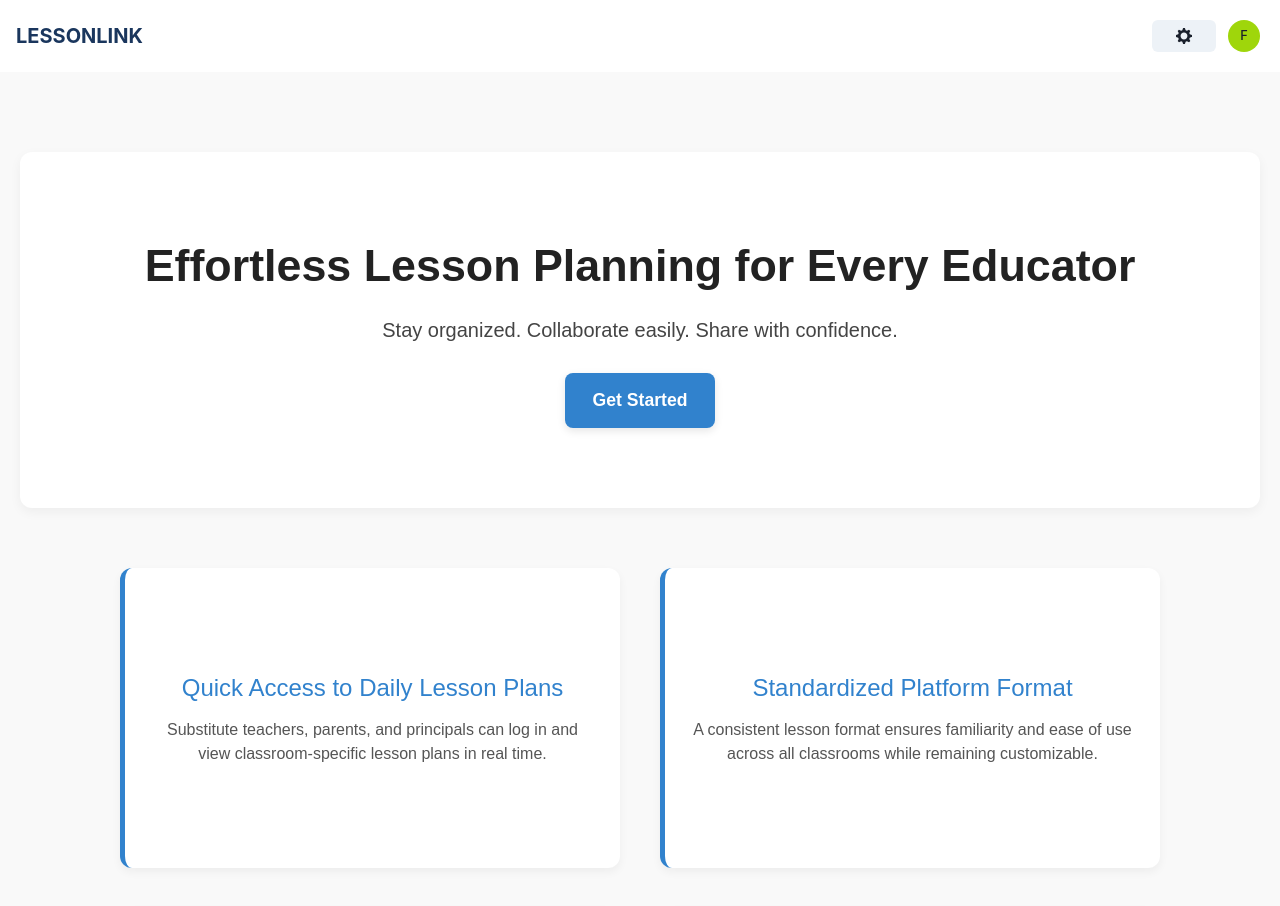
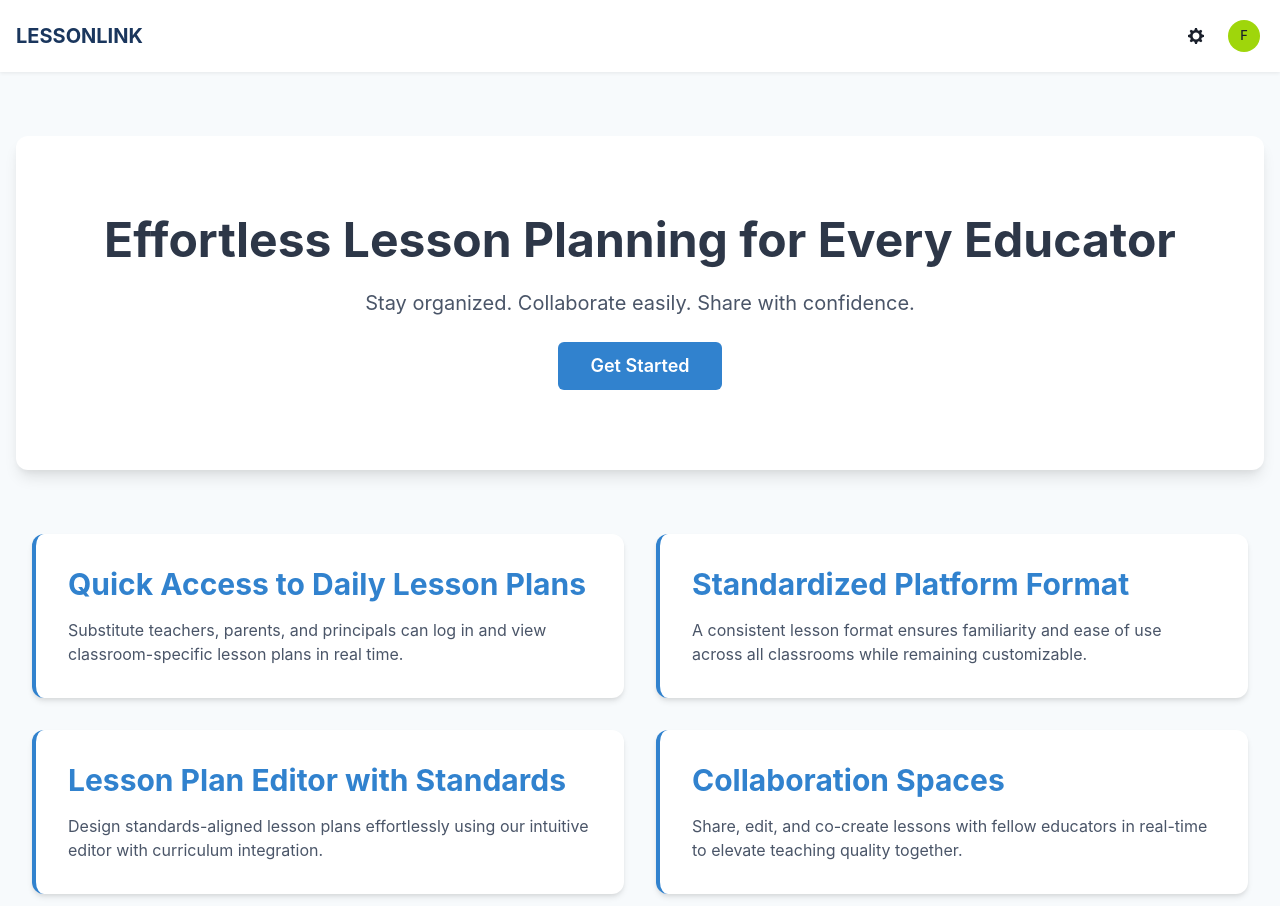
Before and after one commit to WallyMagill/lessonlink, a React (Vite) app in the folder project-client/: page /land in a window 1280 px wide. Shown: the top 906 px of the page. Built offline with nearby package versions, Linux system fonts and the light colour scheme.

Commit message:
Small changes

```diff
--- a/project-client/src/App.jsx
+++ b/project-client/src/App.jsx
@@ -23,7 +23,7 @@ import Home from './pages/Home';
 import LessonEditorPage from './pages/LessonEditorPage';
 import ProfilePage from './pages/ProfilePage';
 import DashboardPage from './pages/DashboardPage';
-import LandingPage from './pages/landing_view';
+import LandingPage from './pages/LandingPage';
 
 // we use history to silence the warning about using an outdated version of react, line generated by A.I.
 const history = createBrowserHistory(); // this also allows us pass new future flags of upcoming React Router v7
--- a/project-client/src/components/Header.jsx
+++ b/project-client/src/components/Header.jsx
@@ -22,9 +22,7 @@ function Header() {
         {/* <IconButton icon={<SettingsIcon />} variant="ghost" aria-label="Settings" /> */}
         <Popover>
           <PopoverTrigger>
-            <Button size="sm">
-              <IconButton icon={<SettingsIcon />} variant="ghost" aria-label="Settings" />
-            </Button>
+            <IconButton icon={<SettingsIcon />} variant="ghost" aria-label="Settings" />
           </PopoverTrigger>
           <Portal>
             <PopoverContent width="xs" minW="xs" display="flex" flexDirection="column" p={2}>
--- /dev/null
+++ b/project-client/src/pages/LandingPage.jsx
@@ -0,0 +1,122 @@
+import React from 'react';
+import {
+  Box,
+  Button,
+  Container,
+  Grid,
+  Heading,
+  Text,
+  VStack,
+  useColorModeValue,
+} from '@chakra-ui/react';
+import Header from '../components/Header';
+import styles from '../styles/LandingPage.module.css';
+
+function LandingPage() {
+  const bgColor = useColorModeValue('gray.50', 'gray.900');
+  const cardBg = useColorModeValue('white', 'gray.800');
+  const borderColor = useColorModeValue('blue.500', 'blue.300');
+
+  return (
+    <Box className={styles['landing-root']} minH="100vh" bg={bgColor}>
+      <Header />
+      <Container className={styles['main-content']} maxW="container.xl" py={16}>
+        {/* Hero Section */}
+        <Box
+          className={styles['hero-section']}
+          textAlign="center"
+          py={20}
+          px={8}
+          bg={cardBg}
+          borderRadius="xl"
+          boxShadow="lg"
+          mb={16}
+        >
+          <VStack spacing={6}>
+            <Heading
+              as="h1"
+              size="2xl"
+              fontWeight="bold"
+              color="gray.700"
+            >
+              Effortless Lesson Planning for Every Educator
+            </Heading>
+            <Text fontSize="xl" color="gray.600">
+              Stay organized. Collaborate easily. Share with confidence.
+            </Text>
+            <Button
+              size="lg"
+              colorScheme="blue"
+              px={8}
+              py={6}
+              fontSize="lg"
+              _hover={{ transform: 'translateY(-2px)', boxShadow: 'lg' }}
+              transition="all 0.2s"
+            >
+              Get Started
+            </Button>
+          </VStack>
+        </Box>
+
+        {/* Features Grid */}
+        <Grid
+          className={styles['features-grid']}
+          templateColumns={{ base: '1fr', md: 'repeat(2, 1fr)' }}
+          gap={8}
+          px={4}
+        >
+          {[
+            {
+              title: 'Quick Access to Daily Lesson Plans',
+              description: 'Substitute teachers, parents, and principals can log in and view classroom-specific lesson plans in real time.',
+            },
+            {
+              title: 'Standardized Platform Format',
+              description: 'A consistent lesson format ensures familiarity and ease of use across all classrooms while remaining customizable.',
+            },
+            {
+              title: 'Lesson Plan Editor with Standards',
+              description: 'Design standards-aligned lesson plans effortlessly using our intuitive editor with curriculum integration.',
+            },
+            {
+              title: 'Collaboration Spaces',
+              description: 'Share, edit, and co-create lessons with fellow educators in real-time to elevate teaching quality together.',
+            },
+          ].map((feature) => (
+            <Box
+              key={feature.title}
+              className={styles['feature-card']}
+              bg={cardBg}
+              p={8}
+              borderRadius="xl"
+              boxShadow="md"
+              borderLeft="4px solid"
+              borderColor={borderColor}
+              _hover={{
+                transform: 'translateY(-4px)',
+                boxShadow: 'lg',
+              }}
+              transition="all 0.2s"
+            >
+              <VStack align="start" spacing={4}>
+                <Heading as="h2" size="lg" color="blue.500">
+                  {feature.title}
+                </Heading>
+                <Text color="gray.600">
+                  {feature.description}
+                </Text>
+              </VStack>
+            </Box>
+          ))}
+        </Grid>
+
+        {/* Footer */}
+        <Box className={styles.footer} textAlign="center" mt={16} color="gray.500">
+          <Text>LessonLink!</Text>
+        </Box>
+      </Container>
+    </Box>
+  );
+}
+
+export default LandingPage;
--- a/project-client/src/pages/ProfilePage.jsx
+++ b/project-client/src/pages/ProfilePage.jsx
@@ -2,7 +2,7 @@ import React from 'react';
 import {
   Box, Flex, Stack, Heading, Tag, TagLabel, IconButton, Input, Switch, Avatar,
 } from '@chakra-ui/react';
-import { EditIcon } from '@chakra-ui/icons';
+import { EditIcon, AddIcon } from '@chakra-ui/icons';
 import styles from '../styles/ProfilePage.module.css';
 import Header from '../components/Header';
 
@@ -18,7 +18,10 @@ function ProfilePage() {
           <Box className={styles['profile-preferences']}>
             <Stack spacing={8}>
               <Box>
-                <Heading as="h3" size="md" mb={2}>Selected Grade Levels:</Heading>
+                <Flex align="center" gap={2} mb={2}>
+                  <Heading as="h3" size="md">Selected Grade Levels:</Heading>
+                  <IconButton icon={<AddIcon />} size="sm" variant="ghost" aria-label="Add grade level" />
+                </Flex>
                 <Stack direction="row" spacing={2}>
                   <Tag size="lg" colorScheme="blue" borderRadius="full">
                     <TagLabel>grade 3</TagLabel>
@@ -31,7 +34,10 @@ function ProfilePage() {
                 </Stack>
               </Box>
               <Box>
-                <Heading as="h3" size="md" mb={2}>Selected Subjects:</Heading>
+                <Flex align="center" gap={2} mb={2}>
+                  <Heading as="h3" size="md">Selected Subjects:</Heading>
+                  <IconButton icon={<AddIcon />} size="sm" variant="ghost" aria-label="Add subject" />
+                </Flex>
                 <Stack direction="row" spacing={2}>
                   <Tag size="lg" colorScheme="teal" borderRadius="full">
                     <TagLabel>math</TagLabel>
--- a/project-client/src/pages/landing_view.jsx
+++ /dev/null
@@ -1,46 +0,0 @@
-import React from 'react';
-import '../styles/landing_view.css';
-import Header from '../components/Header';
-
-function LandingPage() {
-  return (
-    <><Header />
-      <div className="lesson-link-container">
-
-        <section className="hero">
-          <h1>Effortless Lesson Planning for Every Educator</h1>
-          <p>Stay organized. Collaborate easily. Share with confidence.</p>
-          <button type="button" className="cta-button">Get Started</button>
-        </section>
-
-        <section className="features">
-          <div className="feature-card primary">
-            <h2> Quick Access to Daily Lesson Plans</h2>
-            <p>Substitute teachers, parents, and principals can log in and view classroom-specific lesson plans in real time.</p>
-          </div>
-
-          <div className="feature-card primary">
-            <h2> Standardized Platform Format</h2>
-            <p>A consistent lesson format ensures familiarity and ease of use across all classrooms while remaining customizable.</p>
-          </div>
-
-          <div className="feature-card primary">
-            <h2> Lesson Plan Editor with Standards</h2>
-            <p>Design standards-aligned lesson plans effortlessly using our intuitive editor with curriculum integration.</p>
-          </div>
-
-          <div className="feature-card primary">
-            <h2> Collaboration Spaces</h2>
-            <p>Share, edit, and co-create lessons with fellow educators in real-time to elevate teaching quality together.</p>
-          </div>
-        </section>
-
-        <footer className="footer">
-          <p>LessonLink!</p>
-        </footer>
-      </div>
-    </>
-  );
-}
-
-export default LandingPage;
--- /dev/null
+++ b/project-client/src/styles/LandingPage.module.css
@@ -0,0 +1,29 @@
+.landing-root {
+  width: 100%;
+  min-height: 100vh;
+}
+
+.main-content {
+  padding: 2rem;
+}
+
+.hero-section {
+  margin-bottom: 4rem;
+}
+
+.features-grid {
+  margin: 2rem 0;
+}
+
+.feature-card {
+  transition: all 0.2s ease-in-out;
+}
+
+.feature-card:hover {
+  transform: translateY(-4px);
+}
+
+.footer {
+  margin-top: 4rem;
+  padding: 1rem;
+}
--- a/project-client/src/styles/landing_view.css
+++ /dev/null
@@ -1,99 +0,0 @@
-.lesson-link-container {
-    margin: 0 auto;
-    font-family: 'Arial', sans-serif;
-    background-color: #f9f9f9;
-    padding: 60px 20px 50px;
-    color: #111;
-}
-
-/* Hero Section */
-.hero {
-    text-align: center;
-    padding: 80px 20px;
-    background-color: #ffffff;
-    margin-top: 20px;
-    border-radius: 12px;
-    box-shadow: 0 4px 12px rgba(0, 0, 0, 0.05);
-}
-
-.hero h1 {
-    font-size: 2.8rem;
-    margin-bottom: 16px;
-    font-weight: bold;
-    color: #222;
-}
-
-.hero p {
-    font-size: 1.25rem;
-    margin-bottom: 28px;
-    color: #444;
-}
-
-/* Call to Action Button */
-.cta-button {
-    background-color: #3182cd;
-    color: white;
-    padding: 14px 28px;
-    font-size: 1.1rem;
-    font-weight: 600;
-    border: none;
-    cursor: pointer;
-    border-radius: 8px;
-    transition: background-color 0.3s ease;
-    box-shadow: 0 3px 8px rgba(0, 0, 0, 0.1);
-}
-
-.cta-button:hover {
-    background-color: #2267a7;
-}
-
-/* Features Grid */
-.features {
-    display: grid;
-    grid-template-columns: repeat(2, auto);
-    justify-content: center;
-    gap: 40px;
-    margin-top: 60px;
-    padding: 0 40px;
-}
-
-/* Feature Cards */
-.feature-card {
-    background-color: white;
-    width: 500px;
-    height: 300px;
-    padding: 24px;
-    border-left: 5px solid #3182cd;
-    border-radius: 12px;
-    box-shadow: 0 4px 10px rgba(0, 0, 0, 0.05);
-    display: flex;
-    flex-direction: column;
-    justify-content: center;
-    align-items: center;
-    transition: transform 0.2s ease;
-}
-
-.feature-card:hover {
-    transform: translateY(-6px);
-    box-shadow: 0 8px 16px rgba(0, 0, 0, 0.08);
-}
-
-.feature-card.primary h2 {
-    color: #3182cd;
-    font-size: 1.5rem;
-    margin-bottom: 12px;
-}
-
-.feature-card p {
-    color: #555;
-    text-align: center;
-    font-size: 1rem;
-}
-
-/* Footer */
-.footer {
-    text-align: center;
-    margin-top: 60px;
-    color: #777;
-    font-size: 0.95rem;
-}
```
